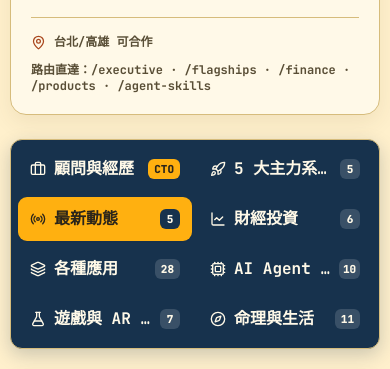
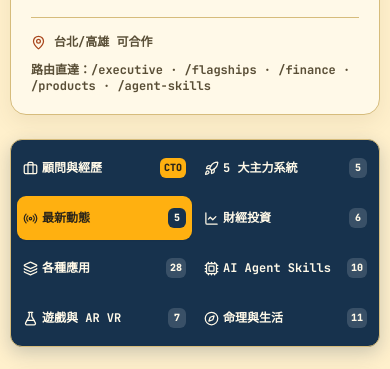
Before and after one commit to tbdavid2019/david888-bento-portfolio, a React (Vite) app: page / in a window 390 px wide. Shown: the part 1140-1509 px from the top of the page. Built offline with nearby package versions, Linux system fonts and the light colour scheme; no server answers; the database is empty; a web font is replaced by a local one.

Commit message:
fix(nav): pre-allocate equal 8-column grid and enable in-tab multiline text wrapping

```diff
--- a/components/BentoGrid.tsx
+++ b/components/BentoGrid.tsx
@@ -237,19 +237,19 @@ export const BentoGrid: React.FC<BentoGridProps> = ({
           }}
           aria-current={isExecutiveView ? 'location' : undefined}
           className={cn(
-            'flex min-h-[44px] flex-1 items-center justify-start gap-2 rounded-[9px] px-3 py-2 text-base font-bold transition-colors no-underline md:justify-center',
+            'flex min-h-[44px] w-full min-w-0 items-center justify-start gap-1 rounded-[9px] px-1.5 py-1.5 text-xs sm:text-sm md:text-base font-bold transition-colors no-underline sm:justify-center md:gap-1.5',
             isExecutiveView
               ? 'bg-[#ffb010] text-[#2b251a] shadow-xs'
               : 'text-[#fff9e8] hover:bg-[#ffb010]/20 hover:text-[#ffb010]',
           )}
         >
-          <Briefcase size={16} className="shrink-0" />
-          <span className="truncate">
+          <Briefcase size={15} className="shrink-0" />
+          <span className="min-w-0 text-center leading-tight break-words">
             {locale === 'en' ? 'CTO & Advisory' : '顧問與經歷'}
           </span>
           <span
             className={cn(
-              'ml-auto inline-flex h-5 items-center justify-center rounded-md px-1.5 font-mono text-[11px] font-extrabold leading-none md:ml-0',
+              'ml-auto inline-flex h-5 shrink-0 items-center justify-center rounded-md px-1 font-mono text-[10px] font-extrabold leading-none sm:px-1.5 sm:text-[11px] md:ml-0',
               isExecutiveView
                 ? 'bg-[#17324d] text-[#fff9e8]'
                 : 'bg-[#ffb010] text-[#2b251a]',
@@ -267,19 +267,19 @@ export const BentoGrid: React.FC<BentoGridProps> = ({
           }}
           aria-current={isFlagshipsView ? 'location' : undefined}
           className={cn(
-            'flex min-h-[44px] flex-1 items-center justify-start gap-2 rounded-[9px] px-3 py-2 text-base font-bold transition-colors no-underline md:justify-center',
+            'flex min-h-[44px] w-full min-w-0 items-center justify-start gap-1 rounded-[9px] px-1.5 py-1.5 text-xs sm:text-sm md:text-base font-bold transition-colors no-underline sm:justify-center md:gap-1.5',
             isFlagshipsView
               ? 'bg-[#ffb010] text-[#2b251a] shadow-xs'
               : 'text-[#fff9e8] hover:bg-[#ffb010]/20 hover:text-[#ffb010]',
           )}
         >
-          <Rocket size={16} className="shrink-0" />
-          <span className="truncate">
+          <Rocket size={15} className="shrink-0" />
+          <span className="min-w-0 text-center leading-tight break-words">
             {locale === 'en' ? '5 Flagship Systems' : '5 大主力系統'}
           </span>
           <span
             className={cn(
-              'ml-auto inline-flex h-5 min-w-5 items-center justify-center rounded-md px-1.5 font-mono text-[11px] font-extrabold leading-none md:ml-0',
+              'ml-auto inline-flex h-5 min-w-4.5 shrink-0 items-center justify-center rounded-md px-1 font-mono text-[10px] font-extrabold leading-none sm:min-w-5 sm:px-1.5 sm:text-[11px] md:ml-0',
               isFlagshipsView
                 ? 'bg-[#17324d] text-[#fff9e8]'
                 : 'bg-white/15 text-[#fff9e8]',
@@ -305,19 +305,19 @@ export const BentoGrid: React.FC<BentoGridProps> = ({
               }}
               aria-current={isActive ? 'location' : undefined}
               className={cn(
-                'flex min-h-[44px] flex-1 items-center justify-start gap-2 rounded-[9px] px-3 py-2 text-base font-bold transition-colors no-underline md:justify-center',
+                'flex min-h-[44px] w-full min-w-0 items-center justify-start gap-1 rounded-[9px] px-1.5 py-1.5 text-xs sm:text-sm md:text-base font-bold transition-colors no-underline sm:justify-center md:gap-1.5',
                 isActive
                   ? 'bg-[#ffb010] text-[#2b251a] shadow-xs'
                   : 'text-[#fff9e8] hover:bg-[#ffb010]/20 hover:text-[#ffb010]',
               )}
             >
-              <Icon size={16} className="shrink-0" />
-              <span className="truncate">
+              <Icon size={15} className="shrink-0" />
+              <span className="min-w-0 text-center leading-tight break-words">
                 {locale === 'en' ? category.labelEn : category.label}
               </span>
               <span
                 className={cn(
-                  'ml-auto inline-flex h-5 min-w-5 items-center justify-center rounded-md px-1.5 font-mono text-[11px] font-extrabold leading-none md:ml-0',
+                  'ml-auto inline-flex h-5 min-w-4.5 shrink-0 items-center justify-center rounded-md px-1 font-mono text-[10px] font-extrabold leading-none sm:min-w-5 sm:px-1.5 sm:text-[11px] md:ml-0',
                   isActive
                     ? 'bg-[#17324d] text-[#fff9e8]'
                     : 'bg-white/15 text-[#fff9e8]',
--- a/index.css
+++ b/index.css
@@ -158,16 +158,16 @@ body {
   box-shadow: 0 3px 8px rgba(43, 37, 26, 0.16);
 }
 
-/* 2md.aiurl.tw Sticky Deep-Blue Section Navigation */
+/* 2md.aiurl.tw Sticky Deep-Blue Section Navigation: Pre-allocated Equal Columns */
 .section-nav-bar {
   position: sticky;
   top: 10px;
   z-index: 40;
-  display: flex;
-  flex-wrap: wrap;
-  gap: 5px;
+  display: grid;
+  grid-template-columns: repeat(8, minmax(0, 1fr));
+  gap: 4px;
   background: #17324d;
-  padding: 6px;
+  padding: 5px;
   border-radius: 12px;
   border: 1px solid #d6bc7c;
   box-shadow: 0 6px 18px rgba(23, 50, 77, 0.22);
@@ -179,13 +179,20 @@ body {
   box-shadow: 0 6px 20px rgba(0, 0, 0, 0.45);
 }
 
-@media (max-width: 767px) {
+@media (max-width: 1023px) {
+  .section-nav-bar {
+    grid-template-columns: repeat(4, minmax(0, 1fr));
+    gap: 6px;
+    padding: 6px;
+  }
+}
+
+@media (max-width: 639px) {
   .section-nav-bar {
     top: 6px;
-    display: grid;
     grid-template-columns: repeat(2, minmax(0, 1fr));
     gap: 6px;
-    padding: 7px;
+    padding: 6px;
   }
 }
 
--- a/public/github-activity.json
+++ b/public/github-activity.json
@@ -31,7 +31,7 @@
       "summary": "tbdavid2019 pushed to main in tbdavid2019/888-url2md · October 16, 2026 10:32 1 commit to main b91ac63 fix(ui): strengthen heading type hierarchy"
     }
   ],
-  "lastSyncedAt": "2026-10-18T01:11:27.428Z",
+  "lastSyncedAt": "2026-10-18T01:15:54.172Z",
   "syncStatus": "ok",
   "excludedRepositories": [
     "david888-bento-portfolio"
```
Also changed, not shown: 2 other files (tests, documents, lock files or other folders).
